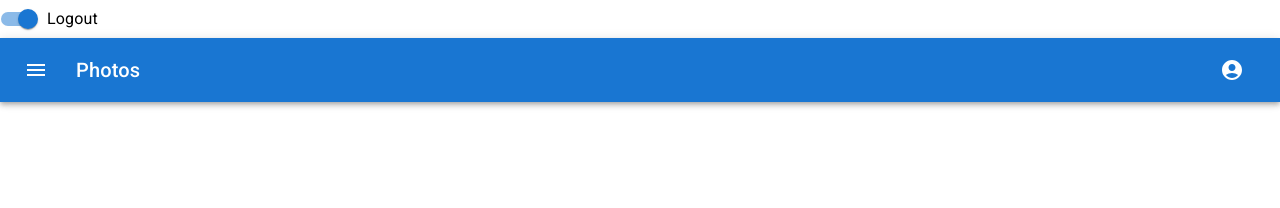
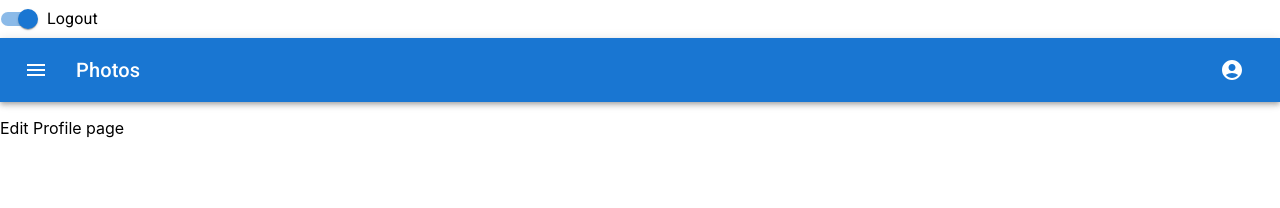
Before and after one commit to jt-rose/finnegan-frontend, a React (Create React App) app: page /user/edit in a window 1280 px wide. Before the commit this address had no page. Shown: the top 208 px of the page. Built offline with nearby package versions, Linux system fonts and the light colour scheme.

Commit message:
set up page routing

```diff
--- a/src/App.tsx
+++ b/src/App.tsx
@@ -4,6 +4,10 @@ import { QueryClient, QueryClientProvider } from "react-query";
 import Login from "./pages/Login";
 import { Routes, Route } from "react-router-dom";
 import Index from "./pages/Index";
+import Profile from "./pages/Profile";
+import EditProfile from "./pages/EditProfile";
+import Search from "./pages/Search";
+import Stats from "./pages/Stats";
 
 const queryClient = new QueryClient();
 
@@ -14,6 +18,10 @@ function App() {
       <Routes>
         <Route path="/" element={<Index />} />
         <Route path="/login" element={<Login />} />
+        <Route path="/user" element={<Profile />} />
+        <Route path="/user/edit" element={<EditProfile />} />
+        <Route path="/search" element={<Search />} />
+        <Route path="/stats" element={<Stats />} />
       </Routes>
     </QueryClientProvider>
   );
--- /dev/null
+++ b/src/pages/EditProfile.tsx
@@ -0,0 +1,5 @@
+const EditProfile = () => {
+  return <p>Edit Profile page</p>;
+};
+
+export default EditProfile;
--- a/src/pages/Login.tsx
+++ b/src/pages/Login.tsx
@@ -9,6 +9,7 @@ function Login() {
       axios.post("http://localhost:8080/login", config),
     {
       onSuccess: (data) => {
+        console.log(data);
         const token = data.headers.authorization;
         console.log(token);
         //sessionStorage.setItem("token", token);
--- /dev/null
+++ b/src/pages/Profile.tsx
@@ -0,0 +1,5 @@
+const Profile = () => {
+  return <p>Profile page</p>;
+};
+
+export default Profile;
--- /dev/null
+++ b/src/pages/Search.tsx
@@ -0,0 +1,5 @@
+const Search = () => {
+  return <p>Search page</p>;
+};
+
+export default Search;
--- /dev/null
+++ b/src/pages/Stats.tsx
@@ -0,0 +1,5 @@
+const Stats = () => {
+  return <p>Stats page</p>;
+};
+
+export default Stats;
```
